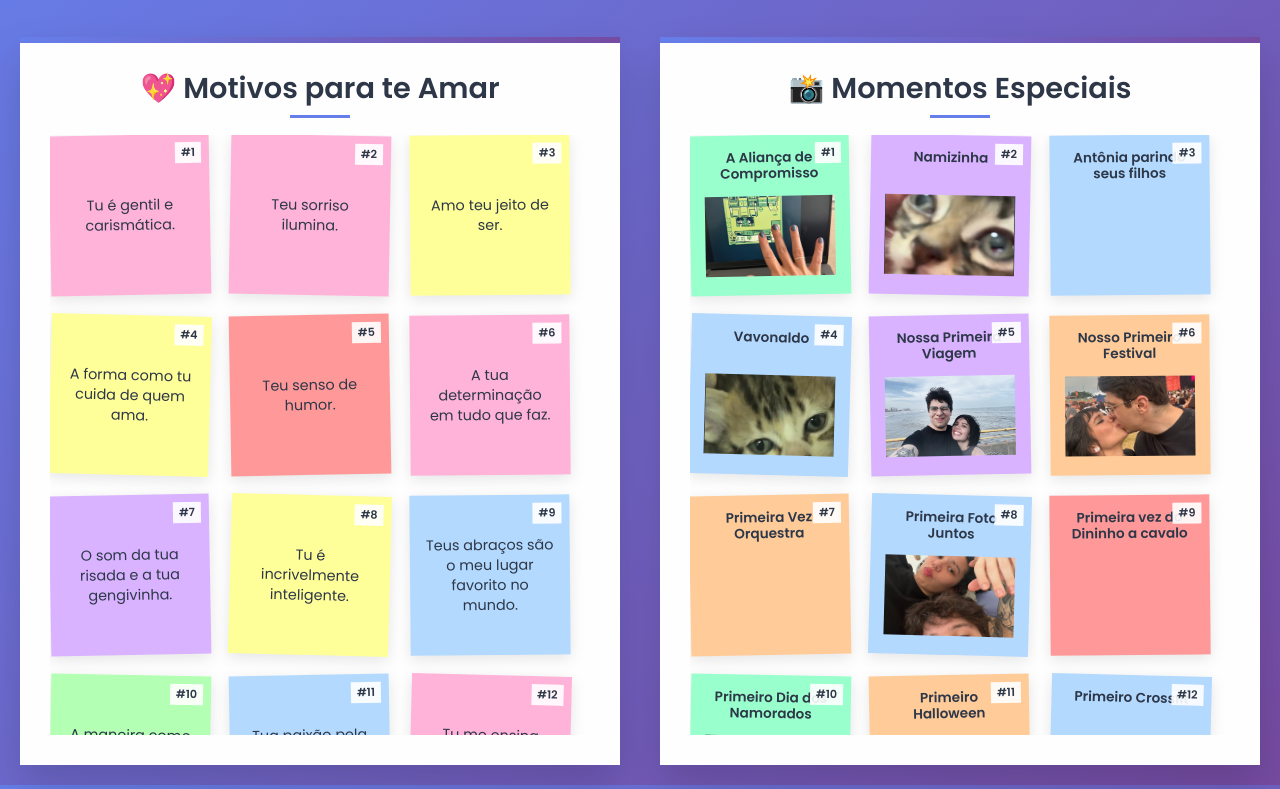
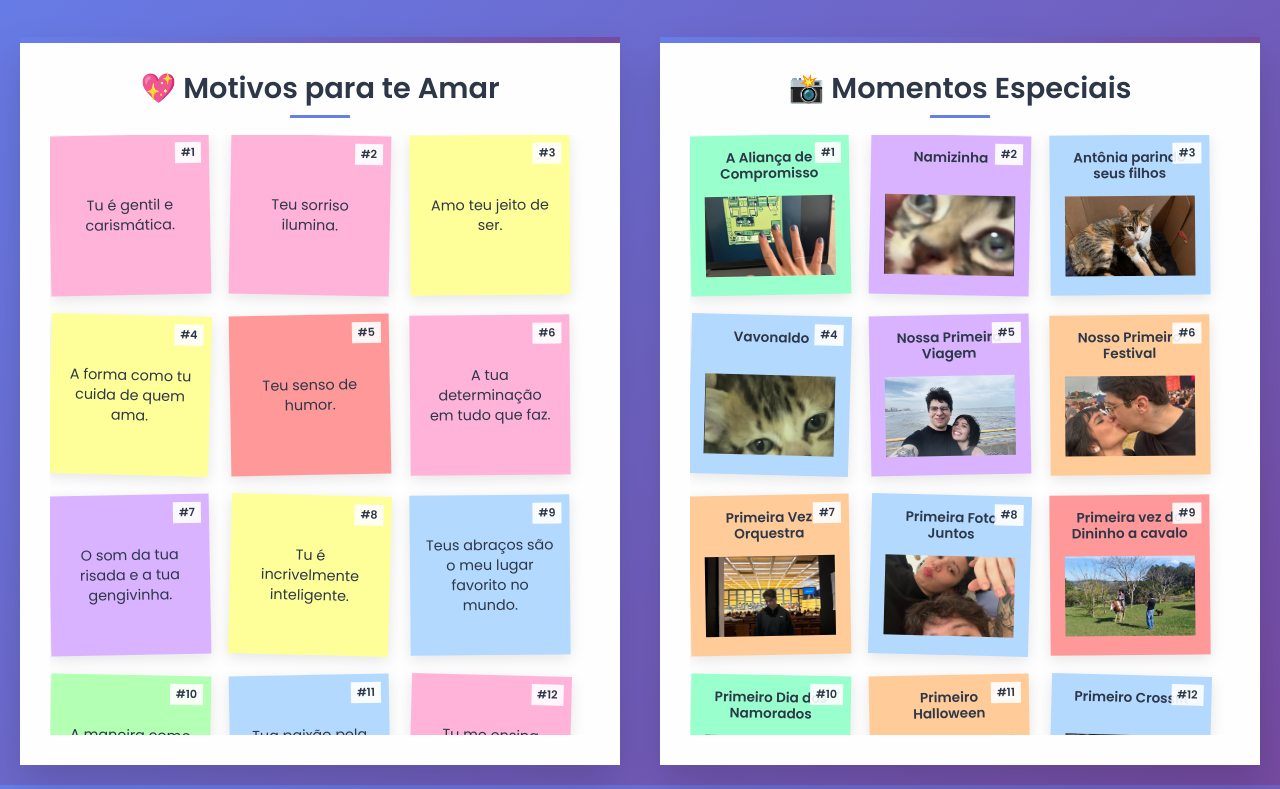
Before and after one commit to samuelbozio/paraWania.io, a plain HTML site: page index.html in a window 1280 px wide. Shown: the part 134-923 px from the top of the page. Drawn offline with Linux system fonts and the light colour scheme.

Commit message:
Update index.html

```diff
--- a/index.html
+++ b/index.html
@@ -893,7 +893,7 @@
       },
       {
         title: "Antônia parindo seus filhos",
-        image: "neneataparindo.jpeg",
+        image: "neneatoniaparindo.jpeg",
         description: "Acompanhamos a gestação da Antoninha "
       },
       {
@@ -913,7 +913,7 @@
       },
       {
         title: "Primeira Vez Orquestra",
-        image: "primeiraveznaorquestrajuntos.jpeg",
+        image: "priemireveznaorquestrajuntos.jpeg",
         description: "Dininho me deu um ingresso de uma orquestra de aniversário"
       },
       {
@@ -923,7 +923,7 @@
       },
       {
         title: "Primeira vez do Dininho a cavalo",
-        image: "primeiravezdonenacavalo.jpeg",
+        image: "primeiravezdoneneacavalo.jpeg",
         description: "Linda, emo em lugares aleatórios"
       },
       {
@@ -933,12 +933,12 @@
       },
       {
         title: "Primeiro Halloween",
-        image: "primeirohalloweentjuntos.jpeg",
+        image: "primeirohalloweenjuntos.jpeg",
         description: "Nossas fantasias, nossas risadas e nossa primeira 'doce ou travessura' juntos."
       },
       {
         title: "Primeiro Crossfit",
-        image: "primeiromeiodecrossfitdonene.jpeg",
+        image: "primeirotorneiodecrossfitdonene.jpeg",
         description: "O dia que ela superou limites, mostrando sua força e dedicação. Meu orgulho!"
       },
       {
```
